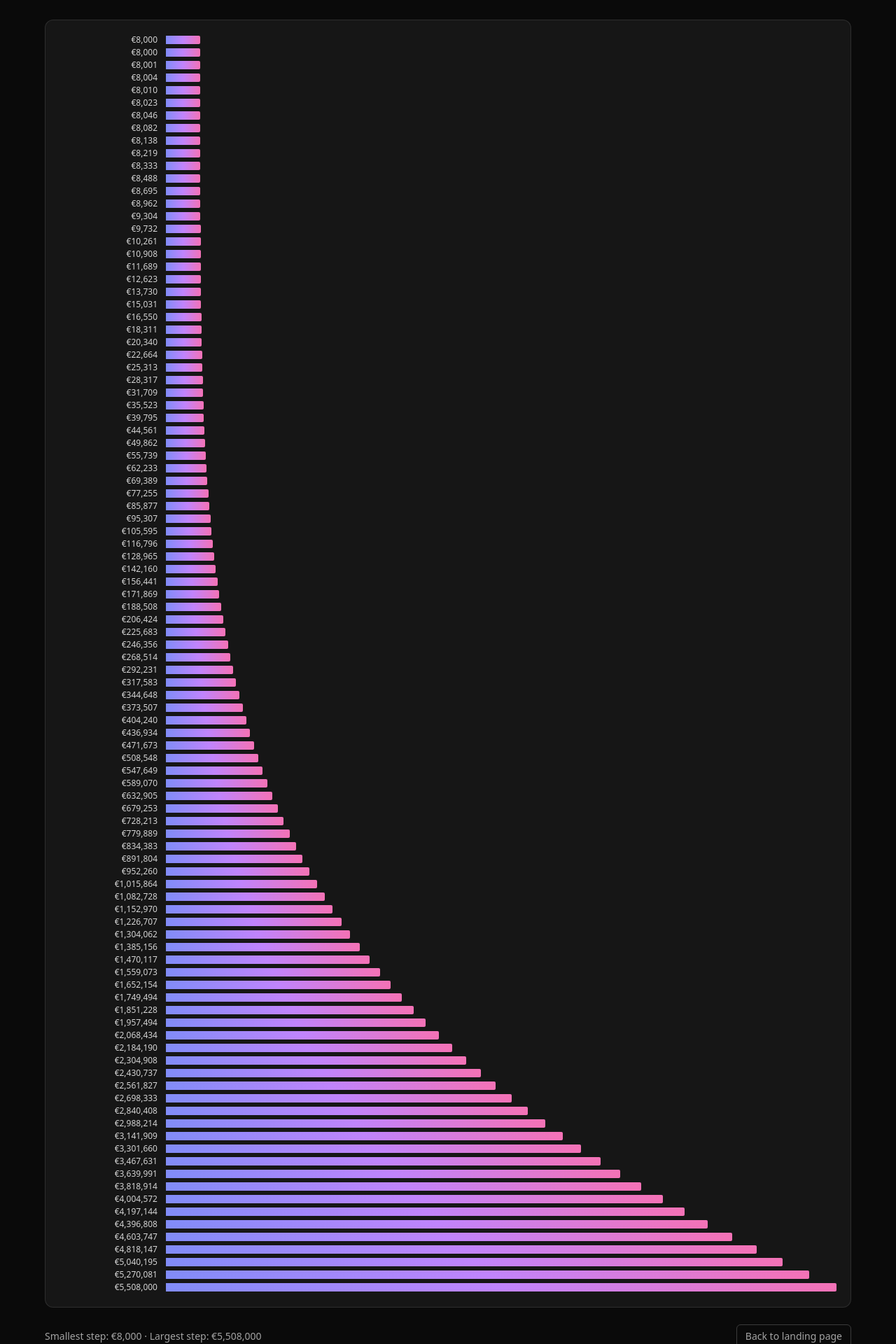
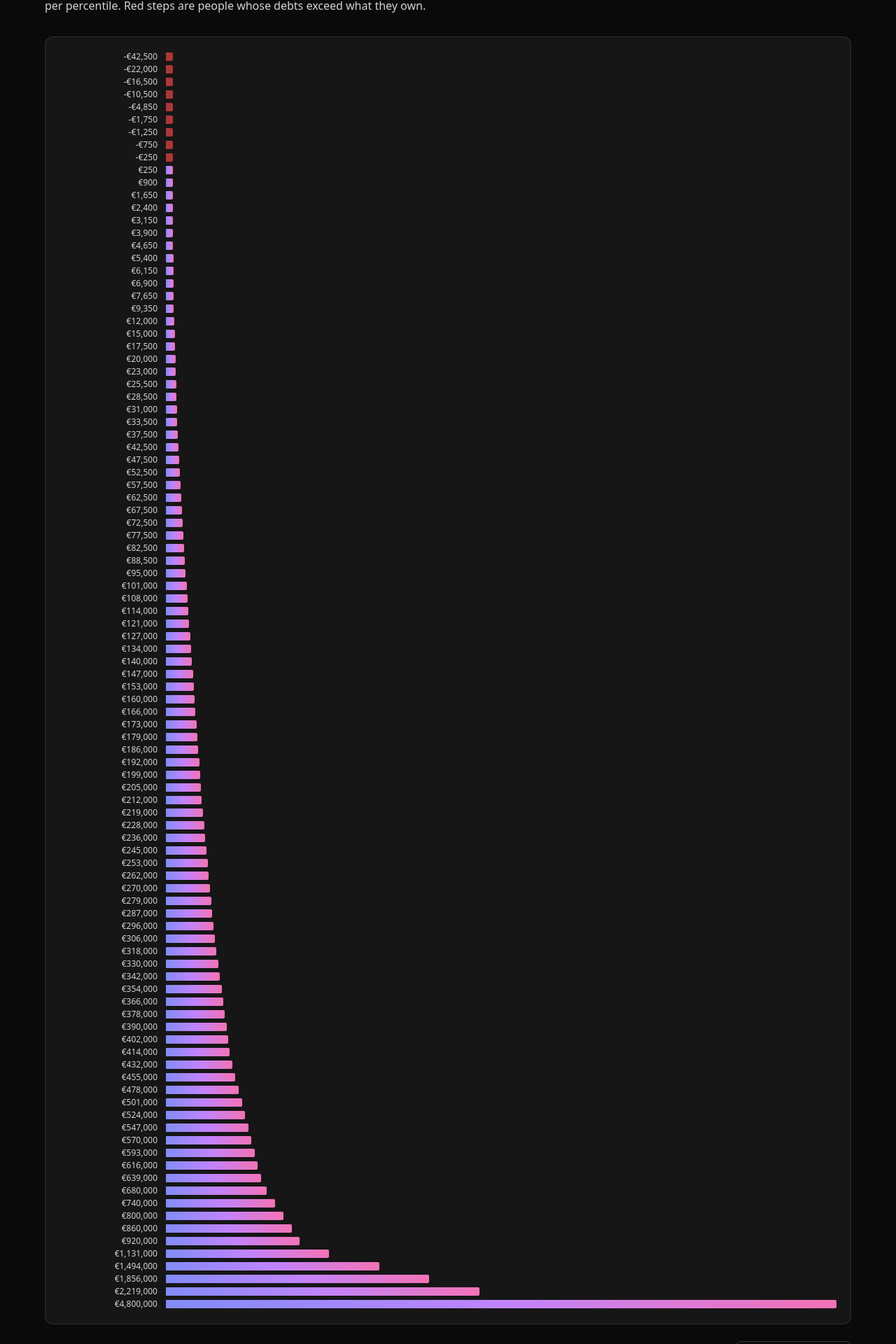
Before and after one commit to olivierpierre85/100-unequal-people, a Vue app: page /wealth-pyramid in a window 1280 px wide. Shown: the part 152-2072 px from the top of the page at 70% size. Built offline with nearby package versions, Linux system fonts and the light colour scheme.

Commit message:
new view

```diff
--- /dev/null
+++ b/src/data/incomeSources.js
@@ -0,0 +1,35 @@
+// Splits a person's net monthly income into "from work & pensions" (wages,
+// self-employment, pensions, benefits) and "from wealth" (rent, dividends,
+// interest). Pure function of the profile so it stays consistent with the data.
+//
+// Model, kept deliberately simple:
+//  - The primary home doesn't pay you an income, so its equity (capped at
+//    €300k, ~70% of net wealth for owners) is excluded from yielding wealth.
+//    Everything above that — second properties, portfolios, savings — yields.
+//  - Yielding wealth returns ~3.2%/year net (blend of rent ≈ 4%, equities
+//    ≈ 5–6%, savings accounts ≈ 2%), matching the HFCS finding that capital
+//    income is negligible below the median and dominant near the top.
+//  - Capital income is capped at 85% of total income: even rentiers report
+//    some pension or director's salary.
+
+const NET_ANNUAL_RETURN = 0.032
+const PRIMARY_HOME_EQUITY_CAP = 300000
+const MAX_CAPITAL_SHARE = 0.85
+
+export function incomeSources(person) {
+  const total = person.economics.netMonthlyIncome
+  const { netWealth, homesOwned } = person.economics
+  const homeEquity =
+    homesOwned >= 1 ? Math.min(netWealth * 0.7, PRIMARY_HOME_EQUITY_CAP) : 0
+  const yielding = Math.max(0, netWealth - homeEquity)
+  const fromWealth = Math.min(
+    Math.round((yielding * NET_ANNUAL_RETURN) / 12),
+    Math.round(total * MAX_CAPITAL_SHARE),
+  )
+  return {
+    total,
+    fromWealth,
+    fromWork: total - fromWealth,
+    share: total > 0 ? fromWealth / total : 0,
+  }
+}
--- a/src/views/ProfilesView.vue
+++ b/src/views/ProfilesView.vue
@@ -105,6 +105,20 @@
             aria-label="Close profile details"
           >✕</button>
         </div>
+        <div v-if="pinnedSources" class="mt-4">
+          <div class="flex items-baseline justify-between text-xs text-neutral-400">
+            <span>Where the {{ fmtEur(pinnedSources.total) }}/month comes from</span>
+            <span v-if="pinnedSources.fromWealth > 0" class="text-neutral-300" style="font-variant-numeric: tabular-nums">
+              {{ fmtEur(pinnedSources.fromWork) }} work &amp; pensions · {{ fmtEur(pinnedSources.fromWealth) }} wealth ({{ Math.round(pinnedSources.share * 100) }}%)
+            </span>
+            <span v-else class="text-neutral-300">all of it from work &amp; pensions</span>
+          </div>
+          <div class="mt-1.5 flex h-2.5 w-full overflow-hidden rounded-full bg-neutral-800" role="img"
+            :aria-label="`${Math.round(pinnedSources.share * 100)} percent of income from wealth`">
+            <div class="h-full" style="background:#3987e5" :style="{ width: `${100 - pinnedSources.share * 100}%` }"></div>
+            <div class="h-full" style="background:#c98500" :style="{ width: `${pinnedSources.share * 100}%` }"></div>
+          </div>
+        </div>
         <dl class="mt-4 grid gap-3 sm:grid-cols-2 lg:grid-cols-3">
           <div v-for="item in pinnedLifestyle" :key="item.label" class="rounded-lg bg-neutral-900/60 p-3">
             <dt class="text-xs uppercase tracking-wider text-neutral-500">{{ item.icon }} {{ item.label }}</dt>
@@ -176,6 +190,9 @@
               </td>
               <td class="p-4 text-right font-mono" :class="metric === 'income' ? 'text-emerald-400 font-bold' : ''">
                 {{ fmtEur(person.economics.netMonthlyIncome) }}
+                <div v-if="incomeSources(person).share >= 0.01" class="text-xs font-sans font-normal text-neutral-500">
+                  {{ Math.round(incomeSources(person).share * 100) }}% from wealth
+                </div>
               </td>
               <td
                 class="p-4 text-right font-mono"
@@ -202,11 +219,14 @@
 
 <script setup>
 import { computed, ref } from 'vue'
+import { useRoute } from 'vue-router'
 import { profiles } from '../data/profiles'
 import { lifestyle } from '../data/lifestyle'
+import { incomeSources } from '../data/incomeSources'
 import WealthParade from '../components/WealthParade.vue'
 
-const metric = ref('wealth')
+const route = useRoute()
+const metric = ref(route.query.view === 'income' ? 'income' : 'wealth')
 const pinnedId = ref(null)
 const youIncome = ref(null)
 const youWealth = ref(null)
@@ -243,6 +263,9 @@ const sortedProfiles = computed(() =>
 )
 
 const pinnedPerson = computed(() => profiles.find((p) => p.id === pinnedId.value) ?? null)
+const pinnedSources = computed(() =>
+  pinnedPerson.value ? incomeSources(pinnedPerson.value) : null,
+)
 
 const LIFESTYLE_META = [
   ['housing', '🏠', 'Home'],
@@ -282,13 +305,29 @@ const statTiles = computed(() => {
       note: `The bottom 50 share ${Math.round((100 * bottom50) / total)}%`,
     },
     {
-      label: 'Richest vs median wealth',
-      value: `×${Math.round(wealths[99] / medianW)}`,
-      note: 'And the real top 0.01% is ~1000× richer again',
+      label: "The top 10's income comes",
+      value: `${topCapitalShare.value}% from wealth`,
+      note: `Rent, dividends, interest — for the bottom 50 it's ${bottomCapitalShare.value}%`,
     },
   ]
 })
 
+function capitalShareOf(list) {
+  let wealth = 0
+  let total = 0
+  for (const p of list) {
+    const s = incomeSources(p)
+    wealth += s.fromWealth
+    total += s.total
+  }
+  return Math.round((100 * wealth) / total)
+}
+const byWealthDesc = computed(() =>
+  [...profiles].sort((a, b) => b.economics.netWealth - a.economics.netWealth),
+)
+const topCapitalShare = computed(() => capitalShareOf(byWealthDesc.value.slice(0, 10)))
+const bottomCapitalShare = computed(() => capitalShareOf(byWealthDesc.value.slice(50)))
+
 const fmtEur = (v) =>
   (v < 0 ? '−€' : '€') + new Intl.NumberFormat('fr-BE').format(Math.abs(v))
 </script>
--- a/src/views/WealthPyramidPage.vue
+++ b/src/views/WealthPyramidPage.vue
@@ -1,21 +1,14 @@
 <script setup>
 import { computed } from 'vue'
 import { RouterLink } from 'vue-router'
+import { profiles } from '../data/profiles'
 
-const people = Array.from({ length: 100 }, (_, index) => {
-  const rank = index + 1
-  const normalized = rank / 100
-  const wealth = Math.round(8000 + 5500000 * Math.pow(normalized, 4.4))
-
-  return {
-    id: rank,
-    name: `Person ${String(rank).padStart(3, '0')}`,
-    wealth
-  }
-})
-
-const sortedByWealth = computed(() => [...people].sort((a, b) => a.wealth - b.wealth))
-const maxWealth = computed(() => sortedByWealth.value[sortedByWealth.value.length - 1].wealth)
+const sortedByWealth = computed(() =>
+  [...profiles].sort((a, b) => a.economics.netWealth - b.economics.netWealth),
+)
+const maxWealth = computed(
+  () => sortedByWealth.value[sortedByWealth.value.length - 1].economics.netWealth,
+)
 
 const euro = new Intl.NumberFormat('en-BE', {
   style: 'currency',
@@ -24,10 +17,14 @@ const euro = new Intl.NumberFormat('en-BE', {
 })
 
 const stepWidth = (wealth) => {
-  const minWidth = 5
+  const minWidth = 1
   const maxWidth = 100
-  return `${minWidth + (wealth / maxWealth.value) * (maxWidth - minWidth)}%`
+  const share = Math.max(0, wealth) / maxWealth.value
+  return `${minWidth + share * (maxWidth - minWidth)}%`
 }
+
+const rowTitle = (person) =>
+  `${person.name}, ${person.demographics.age} — ${person.work.job}: ${euro.format(person.economics.netWealth)}`
 </script>
 
 <template>
@@ -37,7 +34,9 @@ const stepWidth = (wealth) => {
         <h1 class="text-3xl md:text-5xl font-extrabold tracking-tight">Half Wealth Pyramid (100 People)</h1>
         <p class="mt-3 text-neutral-300 max-w-3xl">
           This is a half pyramid (middle-cut): all steps share the same left edge, and the step width grows in
-          direct proportion to each person's wealth.
+          direct proportion to each person's net wealth. Same 100 fictional Belgians as the
+          <RouterLink to="/profiles" class="underline underline-offset-4 hover:text-white">profiles view</RouterLink>
+          — one per percentile. Red steps are people whose debts exceed what they own.
         </p>
       </header>
 
@@ -47,21 +46,27 @@ const stepWidth = (wealth) => {
             v-for="person in sortedByWealth"
             :key="person.id"
             class="grid grid-cols-[120px_1fr] md:grid-cols-[140px_1fr] gap-2 md:gap-3 items-center"
-            :title="`${person.name}: ${euro.format(person.wealth)}`"
+            :title="rowTitle(person)"
           >
             <span class="text-[10px] md:text-xs text-neutral-300 text-right tabular-nums">
-              {{ euro.format(person.wealth) }}
+              {{ euro.format(person.economics.netWealth) }}
             </span>
             <div
-              class="h-2.5 md:h-3 rounded-r-sm bg-gradient-to-r from-indigo-400 via-purple-400 to-pink-400"
-              :style="{ width: stepWidth(person.wealth) }"
+              class="h-2.5 md:h-3 rounded-r-sm"
+              :class="person.economics.netWealth < 0
+                ? 'bg-red-500/70'
+                : 'bg-gradient-to-r from-indigo-400 via-purple-400 to-pink-400'"
+              :style="{ width: stepWidth(person.economics.netWealth) }"
             />
           </div>
         </div>
       </section>
 
       <footer class="mt-6 text-sm text-neutral-400 flex flex-col md:flex-row md:items-center md:justify-between gap-3">
-        <p>Smallest step: {{ euro.format(sortedByWealth[0].wealth) }} · Largest step: {{ euro.format(maxWealth) }}</p>
+        <p>
+          Smallest step: {{ euro.format(sortedByWealth[0].economics.netWealth) }} ·
+          Largest step: {{ euro.format(maxWealth) }}
+        </p>
         <RouterLink
           to="/"
           class="inline-flex w-fit items-center rounded-md border border-white/20 px-3 py-1.5 hover:bg-white/10 transition"
```
Also changed, not shown: src/components/WealthParade.vue (+82 -17 lines), 1 other file (tests, documents, lock files or other folders).
